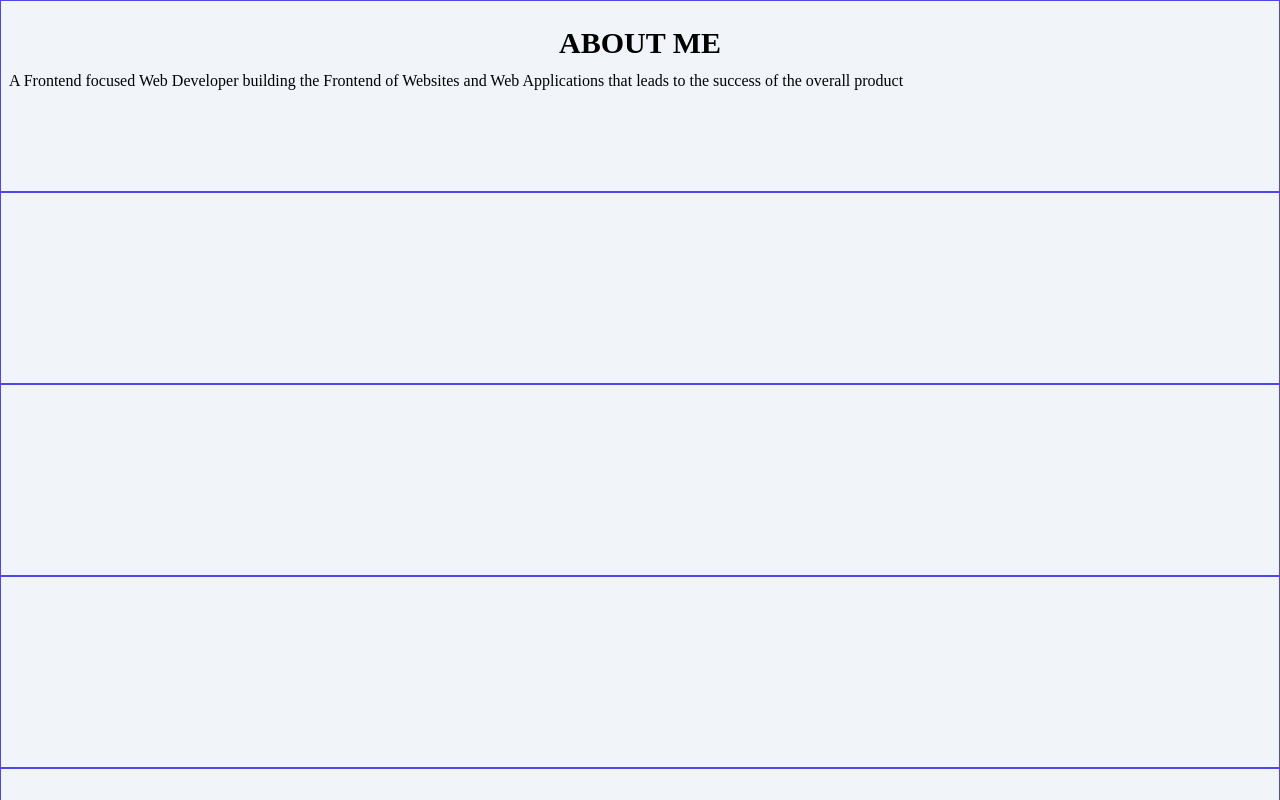
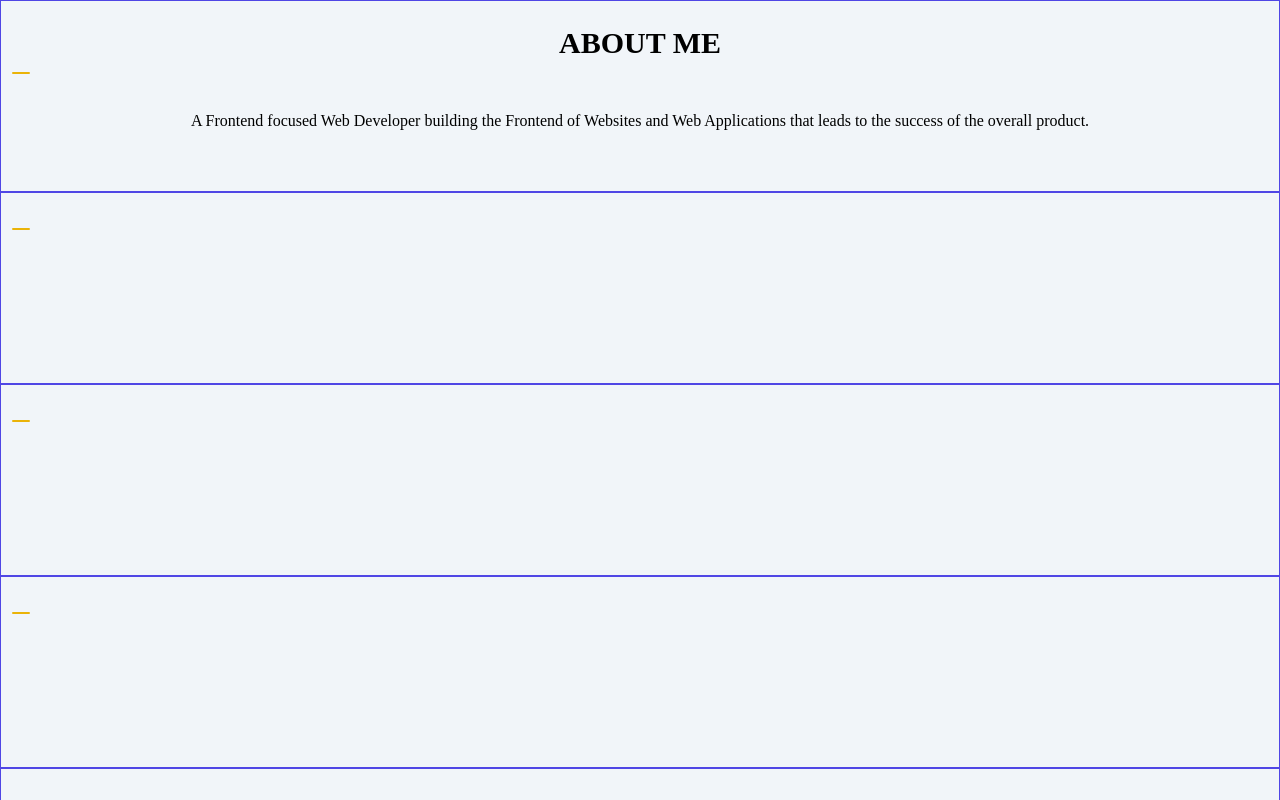
Before and after one commit to Makersmarx/dev-portfolio, a React (Create React App) app: page / in a window 1280 px wide. Shown: the top 800 px of the page. Built offline with nearby package versions, Linux system fonts and the light colour scheme.

Commit message:
heroicon package installed, more styling done to panel

```diff
--- a/package.json
+++ b/package.json
@@ -3,6 +3,7 @@
   "version": "0.1.0",
   "private": true,
   "dependencies": {
+    "@heroicons/react": "^1.0.6",
     "@testing-library/jest-dom": "^5.16.5",
     "@testing-library/react": "^13.4.0",
     "@testing-library/user-event": "^13.5.0",
--- a/src/components/Panel.js
+++ b/src/components/Panel.js
@@ -1,11 +1,18 @@
+import { MinusIcon } from '@heroicons/react/outline';
+
 function Panel(props){
     return (
     <div className="w-full h-48  bg-slate-100 border border-indigo-600">
-        <h1 className="text-3xl font-bold text-center m-2 pt-4">{props.title}</h1>
-        <span className="text-1xl text-center m-2 pt-4" >{props.body}</span>
+        <h1 className="text-3xl font-bold text-center m-2 pt-4">
+            {props.title}
+            <MinusIcon className="w-6 h-6 text-yellow-500 "/>
+        </h1>
+        <div className='space-y-4 m-2'>
+        <p className="text-1xl text-center m-2 pt-4">{props.body}</p>
+        </div>
+
     </div>
     )
 }
 
-
 export default Panel;
--- a/src/section/AboutMe/constants.js
+++ b/src/section/AboutMe/constants.js
@@ -1 +1 @@
-export const aboutMe="A Frontend focused Web Developer building the Frontend of Websites and Web Applications that leads to the success of the overall product";
+export const aboutMe="A Frontend focused Web Developer building the Frontend of Websites and Web Applications that leads to the success of the overall product.";
```
Also changed, not shown: 1 other file (tests, documents, lock files or other folders).
